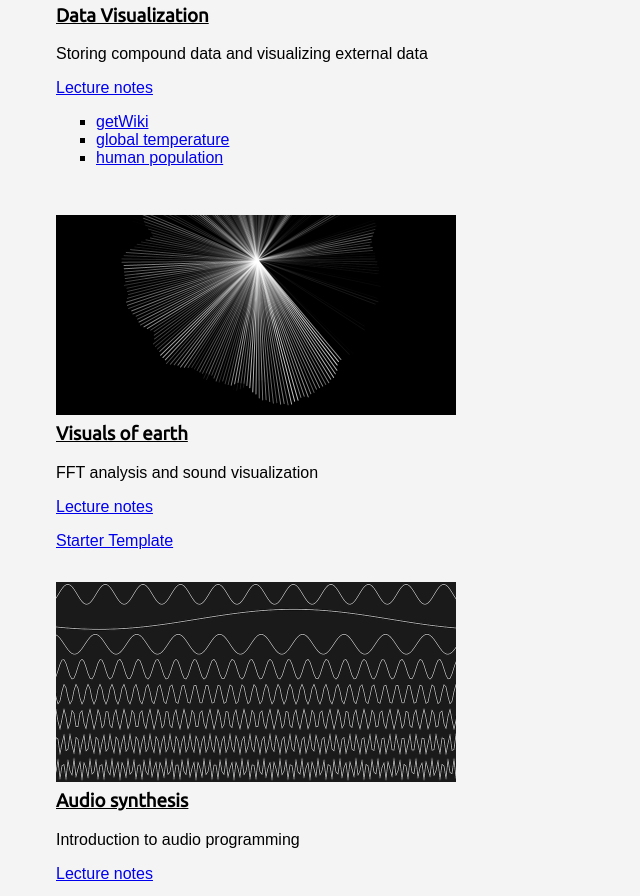
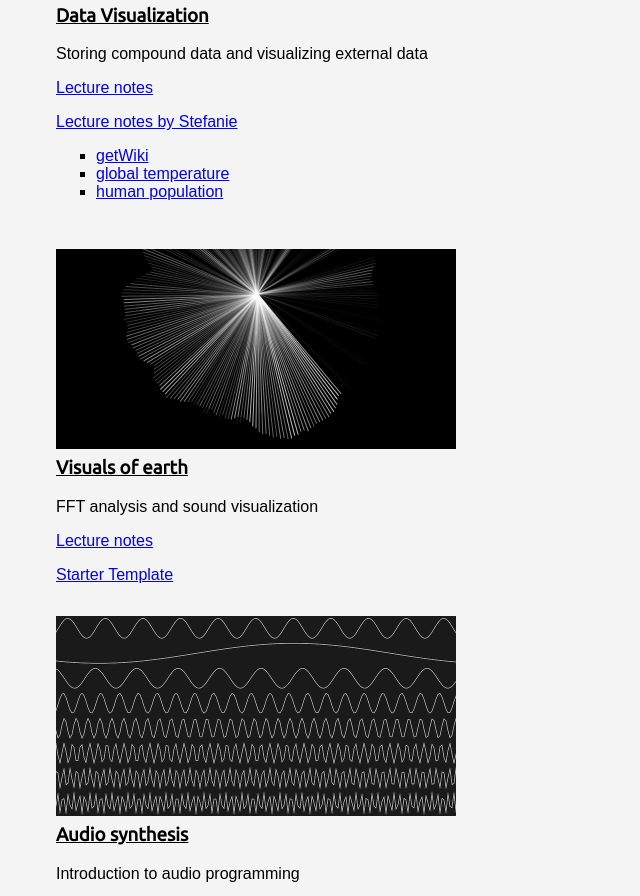
Before and after one commit to soogbet/goldsmiths-summer19, a plain HTML site: page index.html in a window 1280 px wide. Shown: the part 1799-2695 px from the top of the page, without its empty margins (0-640 px from the left). Drawn offline with Linux system fonts and the light colour scheme.

Commit message:
Stefanie notes added

```diff
--- a/index.html
+++ b/index.html
@@ -121,7 +121,10 @@
         <p>
           Storing compound data and visualizing external data
         </p>
+
         <p><a href="lectureNotes/dataVisualization.pdf" download>Lecture notes</a></p>
+        <p><a href="https://www.dropbox.com/s/95nl9oy4p91npan/Goldsmiths%20lecture%20slides.pdf?dl=0">Lecture notes by Stefanie</a></p>
+
         <ul>
           <li><a href="https://codepen.io/soogbet/pen/WVwgjg?editors=0010">getWiki</a></li>
           <li><a href="https://codepen.io/soogbet/pen/ydrOWp?editors=0010">global temperature</a></li>
```
